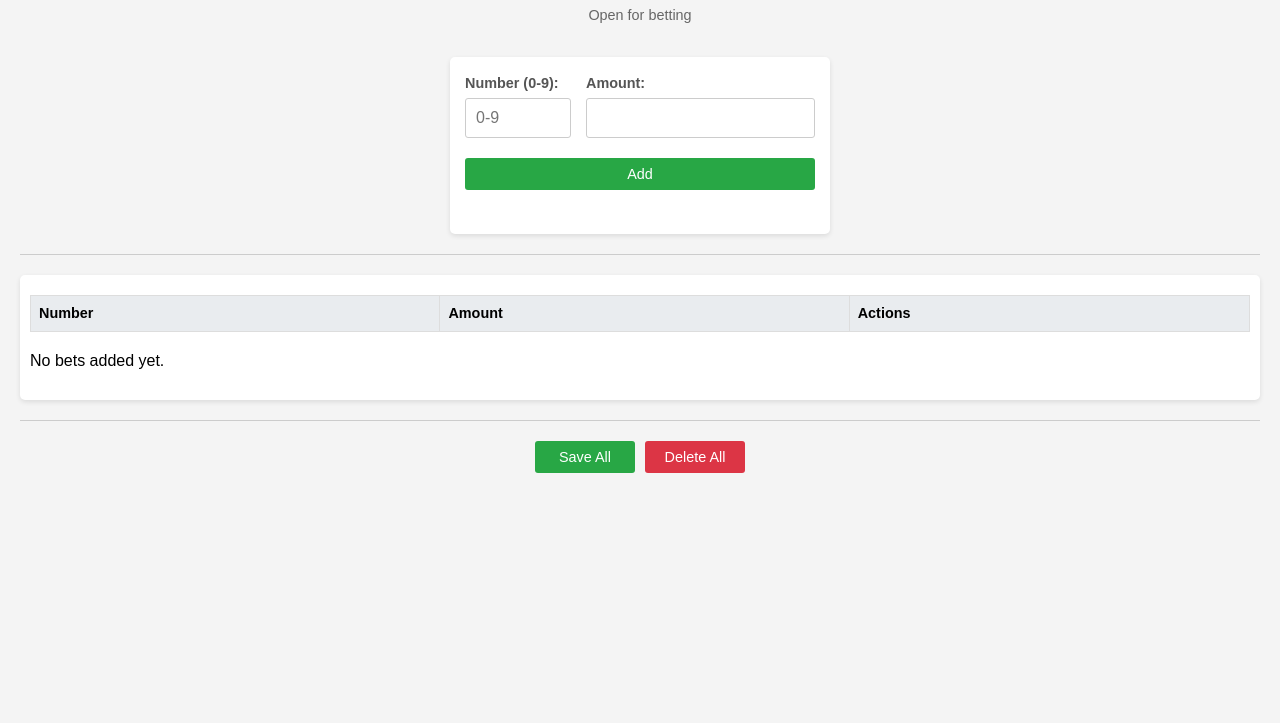
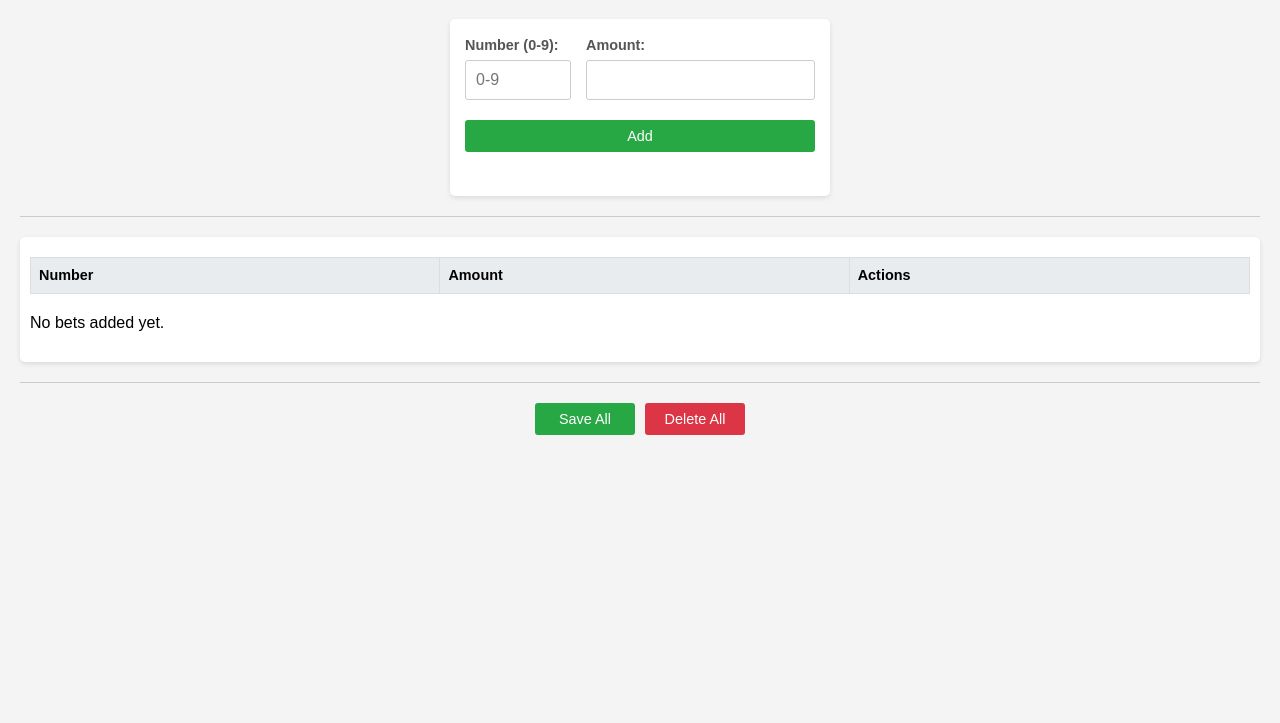
Before and after one commit to dev-praveen/number-bet-app, a website: page public/open-game.html in a window 1280 px wide. Shown: the part 77-800 px from the top of the page. Drawn offline with Linux system fonts and the light colour scheme; no server answers.

Commit message:
removed header

```diff
--- a/public/open-game.html
+++ b/public/open-game.html
@@ -10,7 +10,6 @@
     <div class="game-header">
         <a href="/" class="back-link">← Back to Games</a>
         <h1>Open Game 🎲</h1>
-        <div class="drawing-time">Open for betting</div>
     </div>
 
     <form id="betForm">
```
